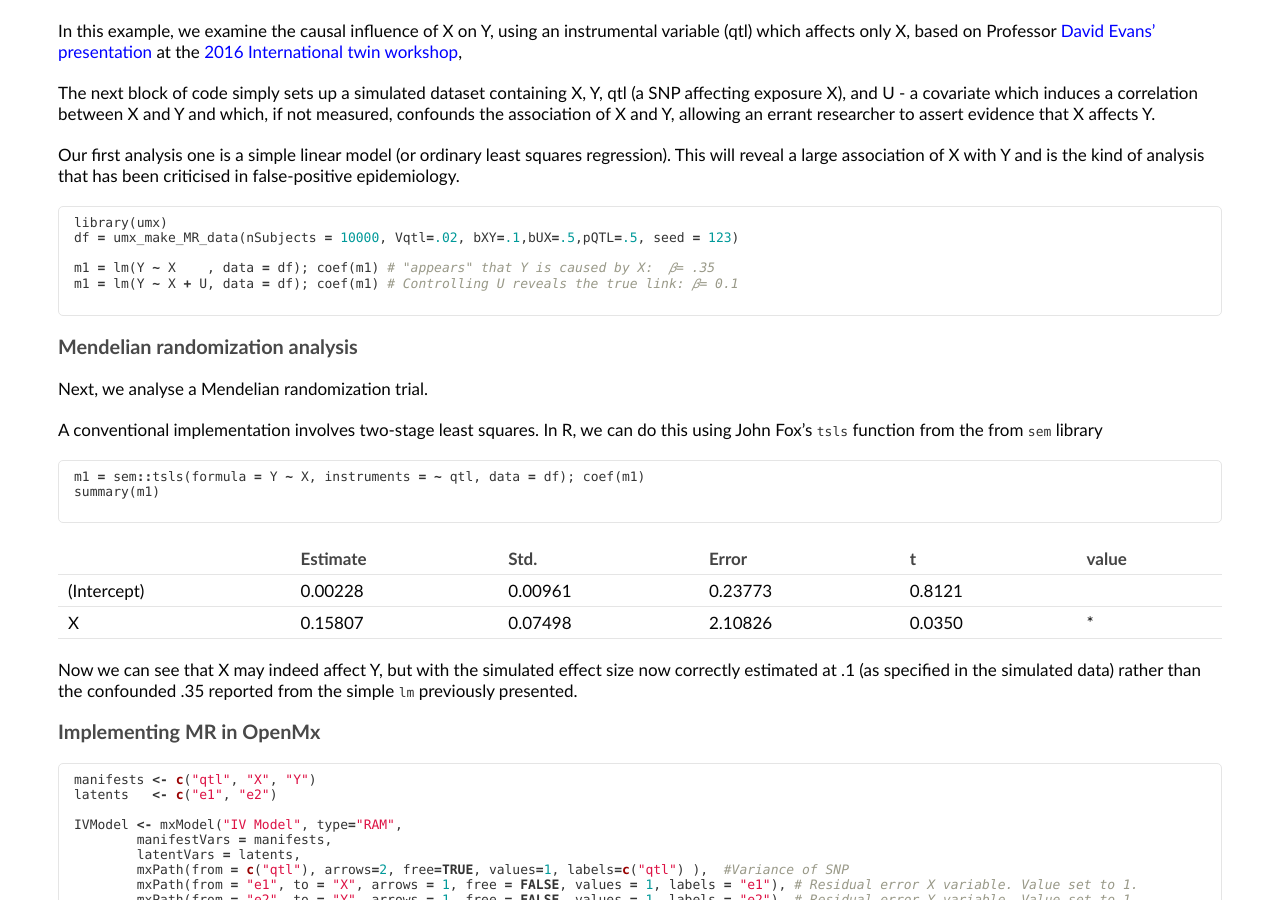
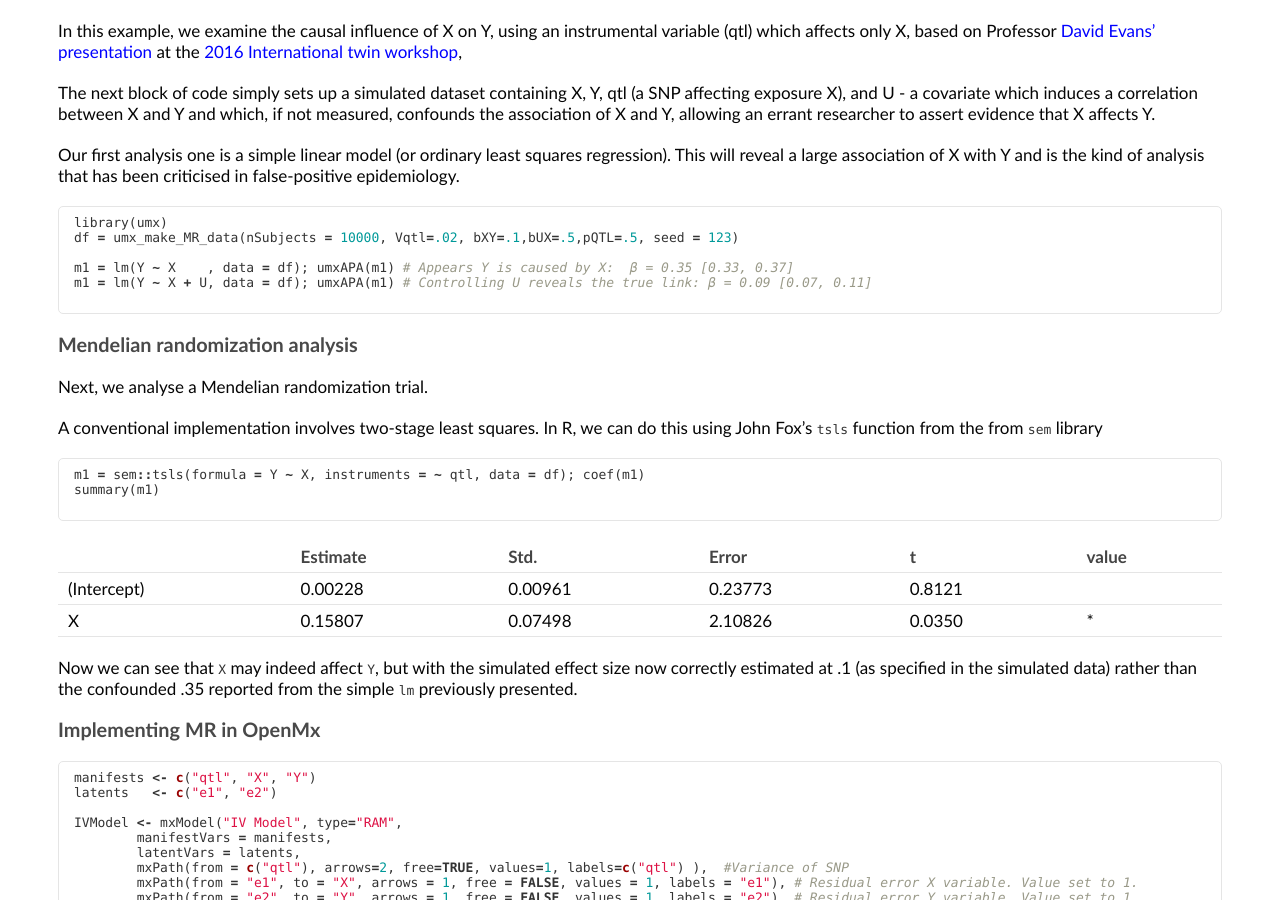
Before and after one commit to tbates/tbates.github.io, a Jekyll site: the page built from _posts/1970-09-13-models-IV.markdown, in a window 1280 px wide and 900 px high, scrolled down 1289 px. Built offline with Jekyll 4.4.1, drawn with Linux system fonts in a browser that asks for light colours.

Commit message:
no message

````diff
--- a/_posts/1970-09-13-models-IV.markdown
+++ b/_posts/1970-09-13-models-IV.markdown
@@ -48,10 +48,11 @@ Our first analysis one is a simple linear model (or ordinary least squares regre
 library(umx)
 df = umx_make_MR_data(nSubjects = 10000, Vqtl=.02, bXY=.1,bUX=.5,pQTL=.5, seed = 123)
 
-m1 = lm(Y ~ X    , data = df); coef(m1) # "appears" that Y is caused by X:  𝛽= .35
-m1 = lm(Y ~ X + U, data = df); coef(m1) # Controlling U reveals the true link: 𝛽= 0.1
+m1 = lm(Y ~ X    , data = df); umxAPA(m1) # Appears Y is caused by X:  β = 0.35 [0.33, 0.37]
+m1 = lm(Y ~ X + U, data = df); umxAPA(m1) # Controlling U reveals the true link: β = 0.09 [0.07, 0.11]
 
 ```
+
 
 ### Mendelian randomization analysis
 
@@ -71,7 +72,7 @@ summary(m1)
 | X           | 0.15807  | 0.07498 | 2.10826 | 0.0350 | *     |
 
 
-Now we can see that X may indeed affect Y, but with the simulated effect size now correctly estimated at .1 (as specified in the simulated data) rather than the confounded .35 reported from the simple `lm` previously presented.
+Now we can see that `X` may indeed affect `Y`, but with the simulated effect size now correctly estimated at .1 (as specified in the simulated data) rather than the confounded .35 reported from the simple `lm` previously presented.
 
 ### Implementing MR in OpenMx
 
````
